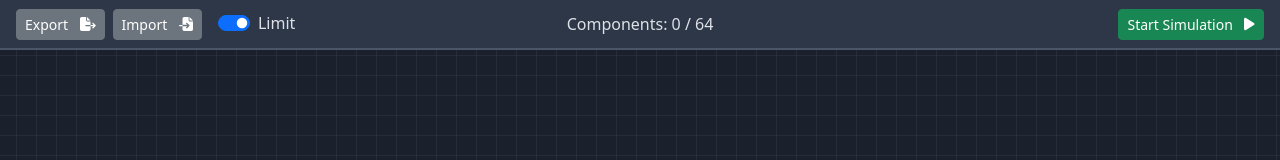
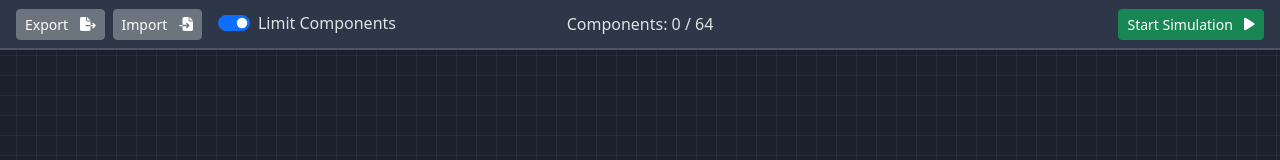
Before and after one commit to ele-starshade/barotrauma-circuits, a Vue app: page / in a window 1280 px wide. Shown: the top 160 px of the page. Built offline with nearby package versions, Linux system fonts and the light colour scheme.

Commit message:
chore: explain toggle better

```diff
--- a/src/components/TopBar.vue
+++ b/src/components/TopBar.vue
@@ -19,7 +19,7 @@
           :checked="circuit.isComponentLimitEnabled"
           @change="circuit.toggleComponentLimit()"
         >
-        <label class="form-check-label" for="limitSwitch">Limit</label>
+        <label class="form-check-label" for="limitSwitch">Limit Components</label>
       </div>
     </div>
 
```
